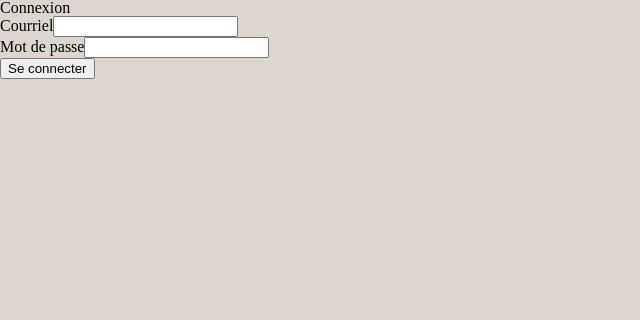
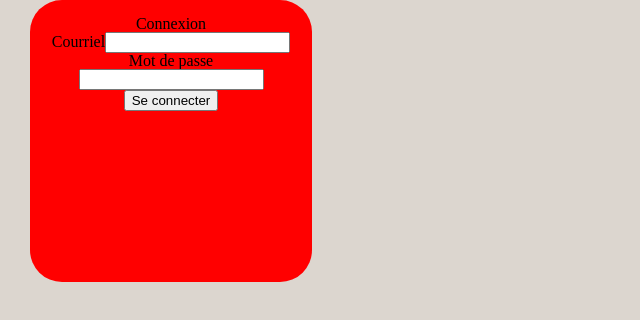
Before and after one commit to alyxandre-beniahia/bookBuddy, a React (Vite) app in the folder front-end/: page /login in a window 1280 px wide. Shown: the top 320 px of the page, without its empty margins (0-640 px from the left). Built offline with nearby package versions, Linux system fonts and the light colour scheme; a web font is replaced by a local one.

Commit message:
style card collection maj

```diff
--- /dev/null
+++ b/front-end/src/scss/components/card.scss
@@ -0,0 +1,16 @@
+.container_card {
+    display: flex;
+    flex-direction: row;
+    column-gap: 50px;
+}
+
+.card {
+    background-color: red;
+    border-radius: 2rem;
+    padding: 1rem;
+    text-align: center;
+    height: 250px;
+    width: 250px;
+    margin-bottom: 25px;
+    margin-left: 30px;
+}
--- a/front-end/src/scss/pages/home.scss
+++ b/front-end/src/scss/pages/home.scss
@@ -2,3 +2,4 @@
 @import "../components/navbar.scss";
 @import "../components/footer.scss";
 @import "../layout/sectionForm.scss";
+@import "../components/card.scss";
```
